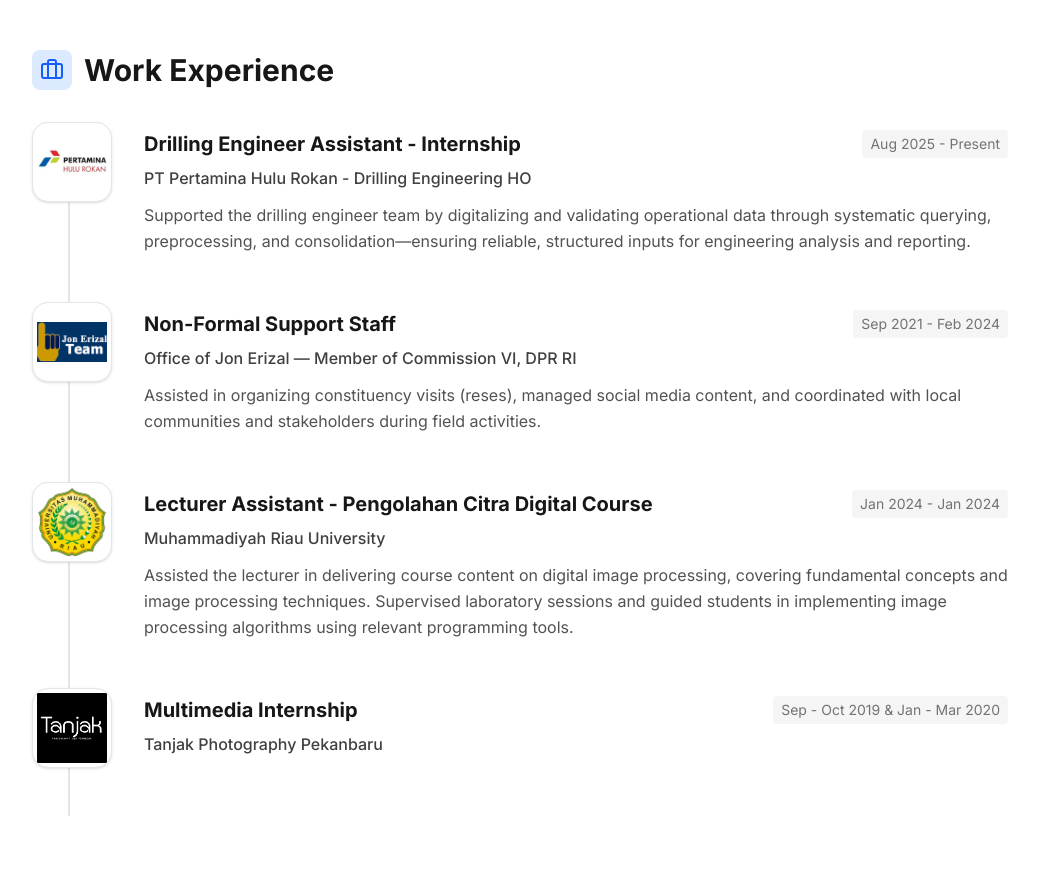
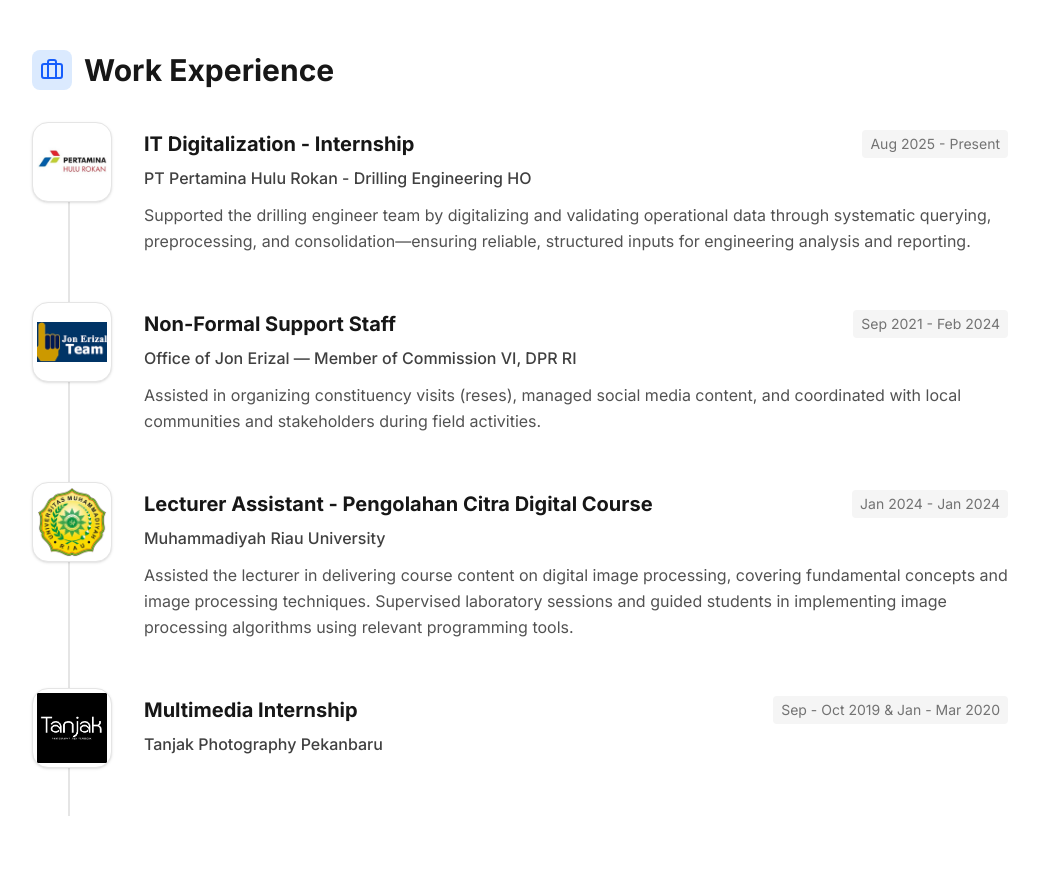
Before and after one commit to raihanfr21/portofoliowebsite2, a Next.js app: page / in a window 1280 px wide. Shown: the part 1580-2474 px from the top of the page, without its empty margins (120-1158 px from the left). Built offline with nearby package versions, Linux system fonts and the light colour scheme.

Commit message:
Update experience

```diff
--- a/app/page.tsx
+++ b/app/page.tsx
@@ -52,7 +52,7 @@ const PORTFOLIO_DATA = {
 
   experience: [
     {
-      role: "Drilling Engineer Assistant - Internship",
+      role: "IT Digitalization - Internship",
       company: "PT Pertamina Hulu Rokan - Drilling Engineering HO",
       logo: "/logos/company1.jpg",
       period: "Aug 2025 - Present",
```
